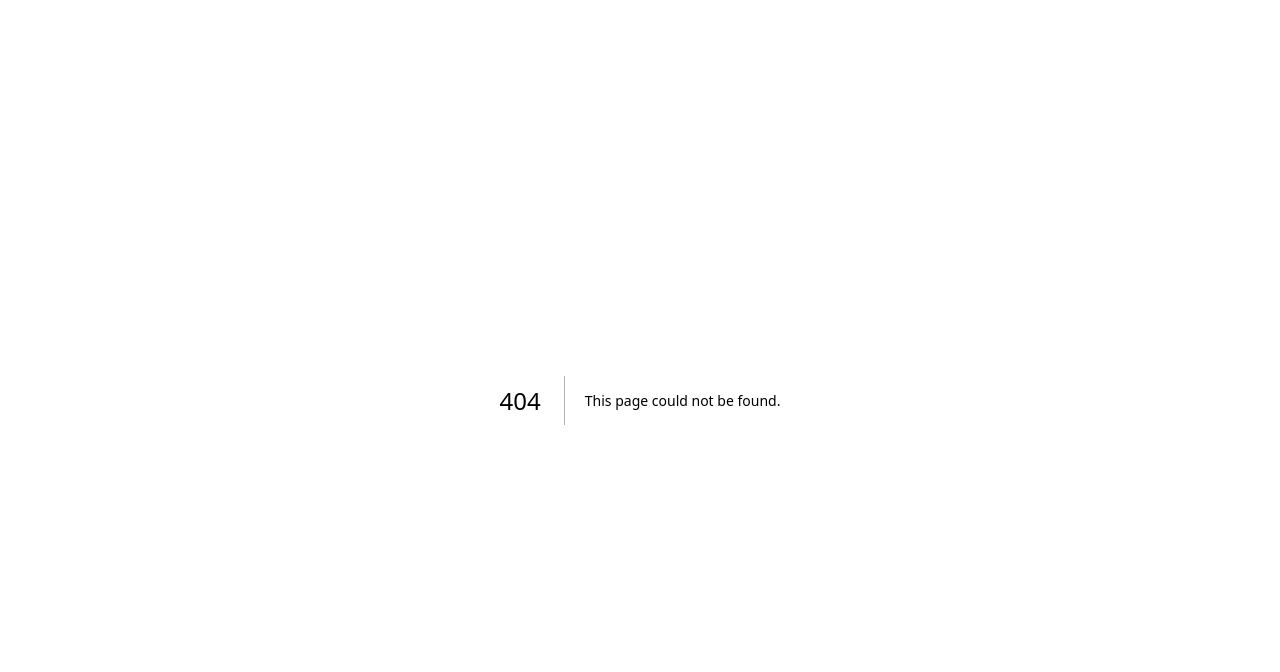
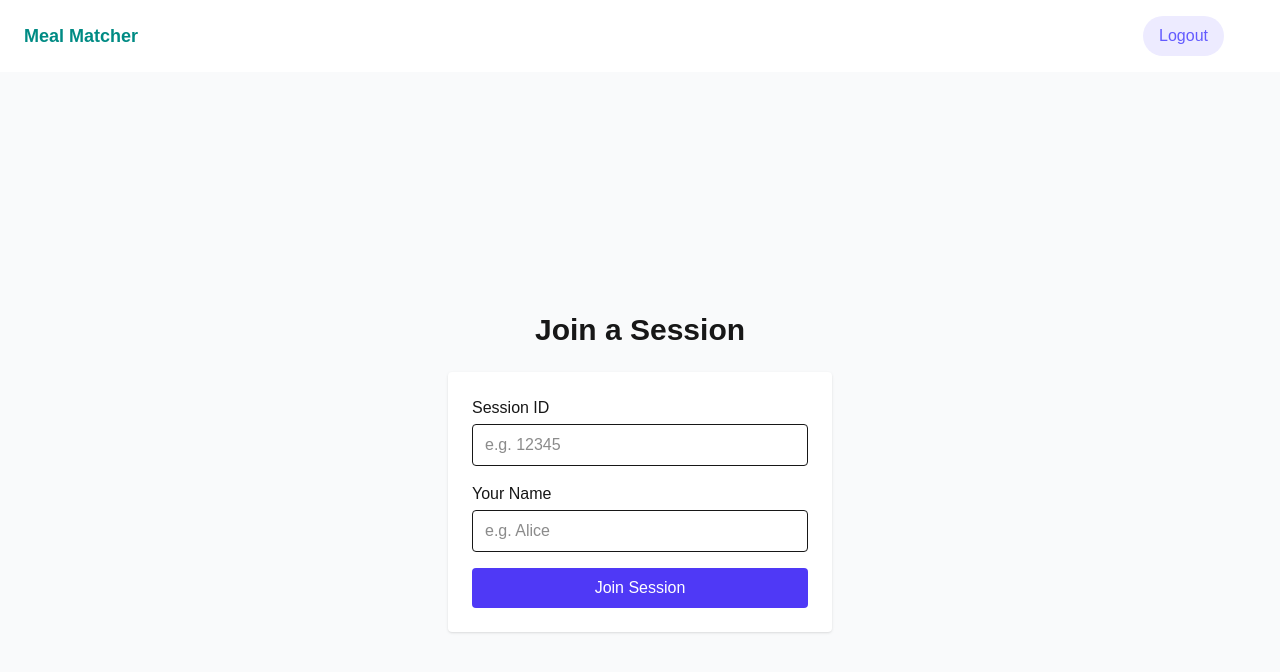
Before and after one commit to DheerPrajapati/MealMatcher, a Next.js app in the folder meal-matcher/: page /Join in a window 1280 px wide. Before the commit this address had no page. Shown: the top 672 px of the page. Built offline with nearby package versions, Linux system fonts and the light colour scheme.

Commit message:
Join page, and other tweaks

```diff
--- a/meal-matcher/src/app/Component/LandingPage.js
+++ b/meal-matcher/src/app/Component/LandingPage.js
@@ -3,6 +3,7 @@ import Navbar from "./Navbar";
 import { Inter } from "next/font/google";
 import Link from "next/link";
 import Image from "next/image";
+import Footer from "./footer";
 
 const inter = Inter({
   subsets: ["latin"],
@@ -68,31 +69,7 @@ const LandingPage = () => {
           </div>
         </div>
       </div>
-
-      <div className="bg-gray-800 h-75">
-        <div className="max-w-6xl mx-auto grid grid-cols-1 md:grid-cols-2 gap-90 pt-25 text-center">
-          <div className=" text-[#008B84] text-left">
-            <div className="text-white pb-5 font-extrabold">
-              {" "}
-              About the company
-            </div>
-            <p className="text-lg">
-              You found our footer !, nothing much here, just make sure to make
-              an account and start matching!
-            </p>
-          </div>
-          <div className="text-[#008B84]  text-left">
-            <div className="text-white text-lg pb-5 font-extrabold">
-              Contact Us
-            </div>
-            <div className="text-lg">
-              <div>📍 Blacksburg, VA</div>
-              <div>📞 856-089-1234</div>
-              <div>📧 support@mealmatcher.com</div>
-            </div>
-          </div>
-        </div>
-      </div>
+      <Footer />
     </div>
   );
 };
--- a/meal-matcher/src/app/Component/Navbar_signedin.js
+++ b/meal-matcher/src/app/Component/Navbar_signedin.js
@@ -7,8 +7,7 @@ export default function Navbar_signedin() {
     <nav className="flex justify-between items-center px-6 py-4 bg-white">
       {/* Logo Section */}
       <div className="flex items-center space-x-2">
-        {/* <Image src="/loom-logo.svg" alt="Loom Logo" width={30} height={30} /> */}
-        <Link href={"/"}>
+        <Link href={"/home"}>
           <span className="font-semibold text-lg text-gray-900">
             <span className="text-[#008B84]">Meal</span>{" "}
             <span className="text-[#008B84]">Matcher</span>
@@ -18,11 +17,6 @@ export default function Navbar_signedin() {
 
       {/* Nav Actions */}
       <div className="flex items-center space-x-4">
-        <Link href="/groups">
-          <button className="bg-[#635BFF] text-white font-medium px-4 py-2 rounded-full shadow-lg cursor-pointer duration-300 hover:opacity-30 hover:scale-90">
-            Groups
-          </button>
-        </Link>
         <Link href="/">
           <button className="bg-[#EDEBFF] text-[#635BFF] font-medium px-4 py-2 rounded-full cursor-pointer duration-300 hover:opacity-30 hover:scale-90 hover:bg-[#dcd8ff]">
             Logout
--- /dev/null
+++ b/meal-matcher/src/app/Component/footer.js
@@ -0,0 +1,34 @@
+
+import React from "react";
+
+const Footer = () =>{
+
+    return(
+    <div className="bg-gray-800 h-75">
+        <div className="max-w-6xl mx-auto grid grid-cols-1 md:grid-cols-2 gap-90 pt-25 text-center">
+          <div className=" text-[#008B84] text-left">
+            <div className="text-white pb-5 font-extrabold">
+              {" "}
+              About the company
+            </div>
+            <p className="text-lg">
+              You found our footer !, nothing much here, just make sure to make
+              an account and start matching!
+            </p>
+          </div>
+          <div className="text-[#008B84]  text-left">
+            <div className="text-white text-lg pb-5 font-extrabold">
+              Contact Us
+            </div>
+            <div className="text-lg">
+              <div>📍 Blacksburg, VA</div>
+              <div>📞 856-089-1234</div>
+              <div>📧 support@mealmatcher.com</div>
+            </div>
+          </div>
+        </div>
+      </div>
+      );
+}
+
+export default Footer;
--- /dev/null
+++ b/meal-matcher/src/app/Join/page.js
@@ -0,0 +1,77 @@
+// app/join/page.js
+"use client";
+
+import { useState } from "react";
+import { useRouter } from "next/navigation";
+import Navbar_signedin from "../Component/Navbar_signedin";
+
+export default function JoinSessionPage() {
+  const [sessionId, setSessionId] = useState("");
+  const [name, setName] = useState("");
+  const router = useRouter();
+
+  const handleSubmit = async (e) => {
+    e.preventDefault();
+    if (!sessionId.trim() || !name.trim()) {
+      alert("Both Session ID and Name are required");
+      return;
+    }
+
+    // check that the session exists
+    const res = await fetch(`/api/decision-sessions/${sessionId}`);
+    if (!res.ok) {
+      alert("Session not found");
+      return;
+    }
+
+    // stash the user info for SessionPage to pick up
+    const user = { name: name.trim(), done: false };
+    sessionStorage.setItem(
+      `session_user_${sessionId}`,
+      JSON.stringify(user)
+    );
+
+    // navigate into the session page
+    router.push(`/session/${sessionId}`);
+  };
+
+  return (
+    <>
+    <Navbar_signedin />
+    <div className="min-h-screen flex flex-col items-center justify-center bg-gray-50 p-4">
+      <h1 className="text-3xl font-semibold mb-6">Join a Session</h1>
+      <form
+        onSubmit={handleSubmit}
+        className="w-full max-w-sm space-y-4 bg-white p-6 rounded shadow"
+      >
+        <div>
+          <label className="block mb-1 font-medium">Session ID</label>
+          <input
+            type="text"
+            value={sessionId}
+            onChange={(e) => setSessionId(e.target.value)}
+            className="w-full px-3 py-2 border rounded focus:outline-none focus:ring-2 focus:ring-indigo-500"
+            placeholder="e.g. 12345"
+          />
+        </div>
+        <div>
+          <label className="block mb-1 font-medium">Your Name</label>
+          <input
+            type="text"
+            value={name}
+            onChange={(e) => setName(e.target.value)}
+            className="w-full px-3 py-2 border rounded focus:outline-none focus:ring-2 focus:ring-indigo-500"
+            placeholder="e.g. Alice"
+          />
+        </div>
+        <button
+          type="submit"
+          className="w-full py-2 bg-indigo-600 text-white rounded hover:bg-indigo-700 transition"
+        >
+          Join Session
+        </button>
+      </form>
+    </div>
+    </>
+  );
+}
--- a/meal-matcher/src/app/home/page.js
+++ b/meal-matcher/src/app/home/page.js
@@ -15,7 +15,7 @@ const LandingPage = () => {
       <Navbar_signedin />
       <div className="w-full mt-20 px-4 flex flex-col items-center text-center h-200">
         <h1 className="text-4xl md:text-5xl pt-30 font-extrabold text-black max-w-3xl leading-tight">
-         Hello, Guest
+         Lets get swiping!
         </h1>
         <p className="text-lg text-gray-600 mt-4 max-w-xl">
           Start by creating a group or joining one
@@ -26,7 +26,7 @@ const LandingPage = () => {
                 Create a group
             </button>
           </Link>
-          <Link href={'/session'}>
+          <Link href={'/Join'}>
             <button className="px-4 py-2 bg-green-500 text-white rounded transform motion-safe:hover:scale-110">
                 Join group
             </button>
--- a/meal-matcher/src/app/session/[sessionId]/page.js
+++ b/meal-matcher/src/app/session/[sessionId]/page.js
@@ -169,6 +169,8 @@ export default function SessionPage() {
     return null;
   };
 
+
+
   // The host can only start swiping if all participants are done adding restaurants
   const startSwiping = async () => {
     if (!isHost) {
@@ -186,6 +188,7 @@ export default function SessionPage() {
     }
     router.push(`/session/${sessionId}/swipe`);
   };
+
 
   return (
     <div className="min-h-screen bg-gray-100 p-6">
@@ -280,5 +283,6 @@ export default function SessionPage() {
         </div>
       )}
     </div>
+
   );
 }
--- a/meal-matcher/src/app/session/page.js
+++ b/meal-matcher/src/app/session/page.js
@@ -2,6 +2,7 @@
 
 import React from "react";
 import { useRouter } from "next/navigation";
+import Navbar_signedin from "../Component/Navbar_signedin";
 
 export default function SessionHome() {
   const router = useRouter();
@@ -30,6 +31,8 @@ export default function SessionHome() {
   };
 
   return (
+    <>
+    <Navbar_signedin />
     <div className="min-h-screen bg-gray-100 p-6 flex flex-col items-center justify-center">
       <h1 className="mb-6 text-3xl font-bold text-gray-800">Create a New Session</h1>
       <button
@@ -39,5 +42,6 @@ export default function SessionHome() {
         Create Session
       </button>
     </div>
+    </>
   );
 }
```
Also changed, not shown: meal-matcher/src/app/session/[sessionId]/swipe/page.js (line endings or trailing spaces).
